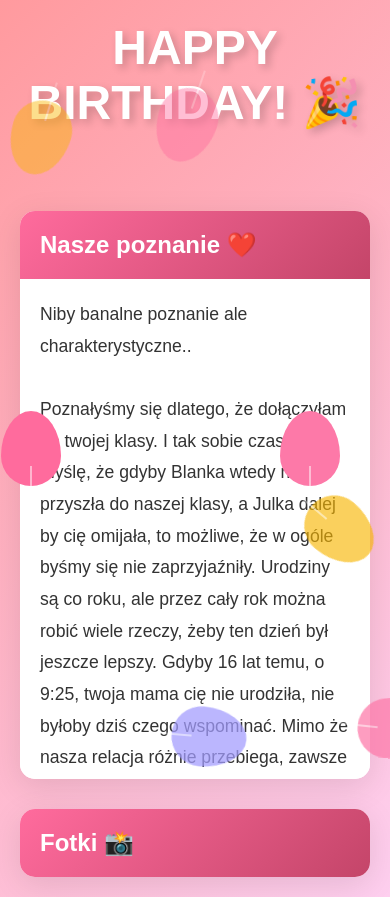
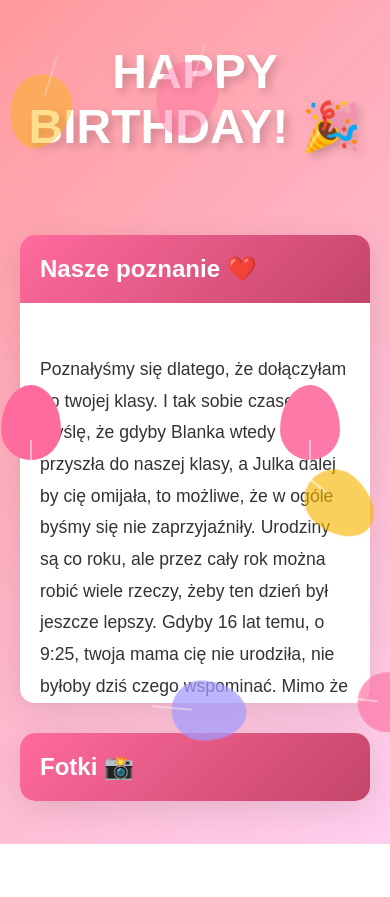
Before and after one commit to jwviis/nicola, a plain HTML site: page index.html in a window 390 px wide. Both pictures are taken after a click on the element "Nasze poznanie ❤️". After the commit the page ends 844 px from the top, so only its background shows below. Drawn offline with Linux system fonts and the light colour scheme.

Commit message:
Update index.html

```diff
--- a/index.html
+++ b/index.html
@@ -108,9 +108,10 @@
 }
 
         .accordion-content.active {
-            max-height: 500px;
-            padding: 20px;
-        }
+    max-height: 500px;       /* możesz zwiększyć np. do 600px */
+    padding: 20px;
+    overflow-y: auto;         /* pozwala przewijać zawartość */
+}
 
         .accordion-text {
             color: #333;
@@ -147,6 +148,9 @@
             .photo-grid {
                 grid-template-columns: repeat(2, 1fr);
             }
+            .accordion-content.active {
+                max-height: 400px; /* mniejsza wysokość na telefonach */
+            }
         }
     </style>
 </head>
@@ -158,7 +162,8 @@
             Nasze poznanie ❤️
         </div>
         <div class="accordion-content" id="accordion1">
-            <p class="accordion-text">
+            <p class="accordion-text"
+
                   Niby banalne poznanie ale charakterystyczne..<br><br>
 
                 Poznałyśmy się dlatego, że dołączyłam do twojej klasy.
```
